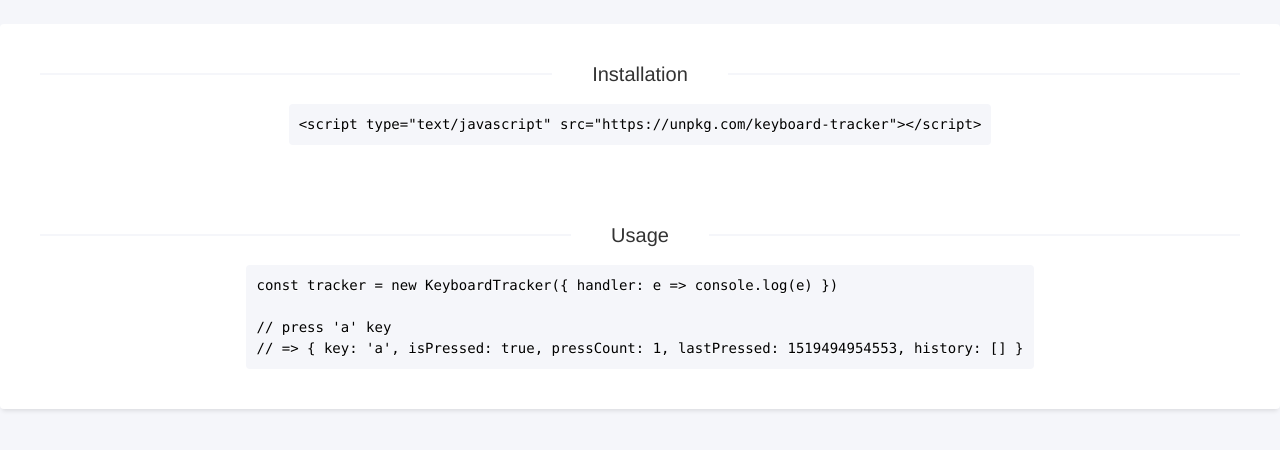
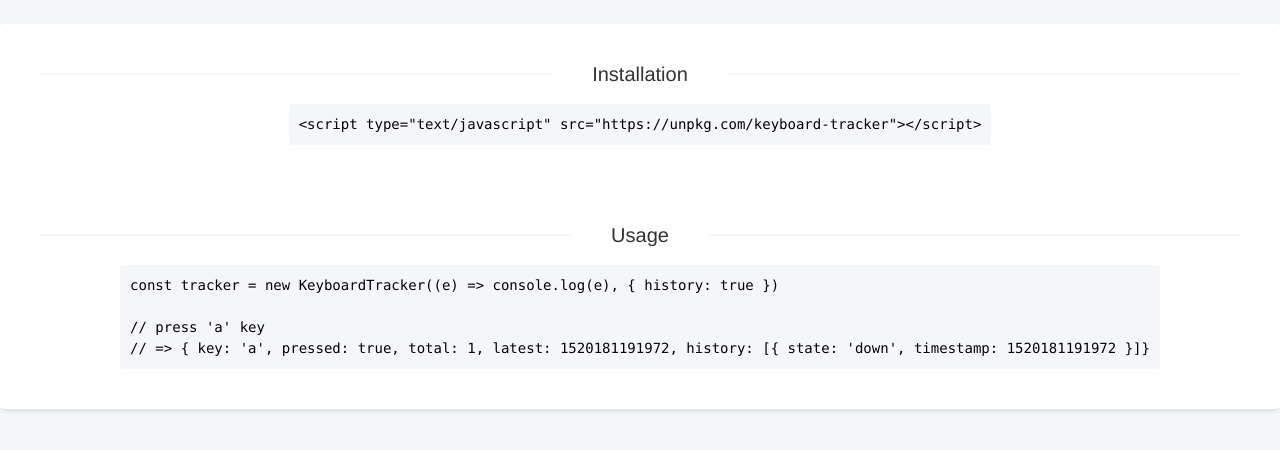
Before and after one commit to jgmcelwain/keyboard-tracker, a plain HTML site: page index.html in a window 1280 px wide. Shown: the part 426-876 px from the top of the page. Drawn offline with nearby package versions, Linux system fonts and the light colour scheme; a script that the page names is missing.

Commit message:
updated with 2.0 api changes

```diff
--- a/index.html
+++ b/index.html
@@ -38,10 +38,10 @@
     <div class="block__title">Usage</div>
     <div class="block__content">
       <div class="content__code">
-        <pre><code class="language-javascript">const tracker = new KeyboardTracker({ handler: e => console.log(e) })
+        <pre><code class="language-javascript">const tracker = new KeyboardTracker((e) => console.log(e), { history: true })
 
 // press 'a' key
-// => { key: 'a', isPressed: true, pressCount: 1, lastPressed: 1519494954553, history: [] }</code></pre>
+// => { key: 'a', pressed: true, total: 1, latest: 1520181191972, history: [{ state: 'down', timestamp: 1520181191972 }]}</code></pre>
       </div>
     </div>
   </div>
```
